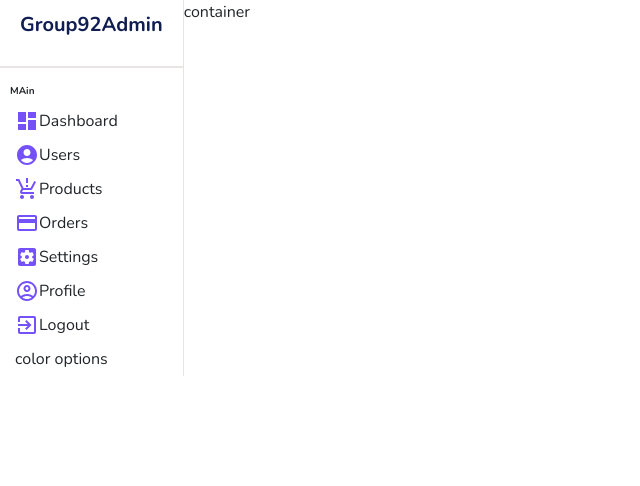
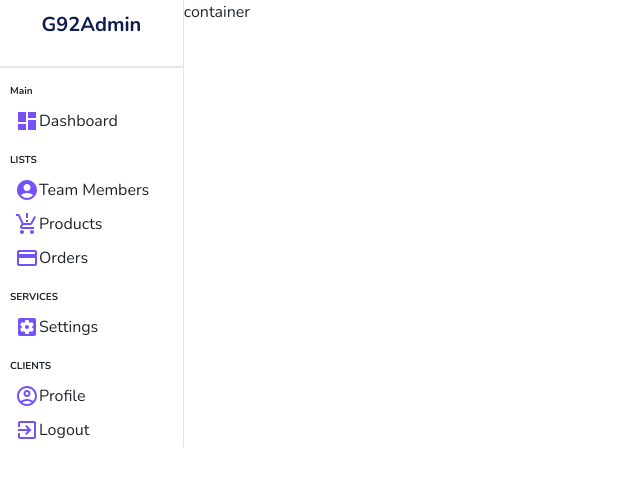
Before and after one commit to SH-React-5-0-Group-92/admin-dashboard-Group-92, a React (Create React App) app: page / in a window 1280 px wide. Shown: the top 486 px of the page, without its empty margins (0-640 px from the left). Built offline with nearby package versions, Linux system fonts and the light colour scheme.

Commit message:
Update Sidebar.js

```diff
--- a/src/components/sidebar/Sidebar.js
+++ b/src/components/sidebar/Sidebar.js
@@ -11,20 +11,22 @@ const Sidebar = () => {
   return (
     <div className="sidebar">
       <div className="top">
-        <span className="logo">Group92Admin</span>
+        <span className="logo">G92Admin</span>
       </div>
       <hr />
       <div className="center">
         <ul>
-          <p className="title">MAin</p>
+          <p className="title">Main</p>
           <li>
             <DashboardIcon className="icon" />
             <span> Dashboard</span>
           </li>
+          <p className="title">LISTS</p>
           <li>
             <AccountCircleIcon className="icon" />
-            <span> Users</span>
+            <span> Team Members</span>
           </li>
+
           <li>
             <ProductionQuantityLimitsIcon className="icon" />
             <span> Products</span>
@@ -33,10 +35,12 @@ const Sidebar = () => {
             <CreditCardOutlinedIcon className="icon" />
             <span> Orders</span>
           </li>
+          <p className="title">SERVICES</p>
           <li>
             <SettingsApplicationsIcon className="icon" />
             <span> Settings</span>
           </li>
+          <p className="title">CLIENTS</p>
           <li>
             <AccountCircleOutlinedIcon className="icon" />
             <span> Profile</span>
@@ -45,9 +49,6 @@ const Sidebar = () => {
             <ExitToAppIcon className="icon" />
             <span> Logout</span>
           </li>
-          <li>
-            <span> color options</span>
-          </li>
         </ul>
       </div>
     </div>
```
